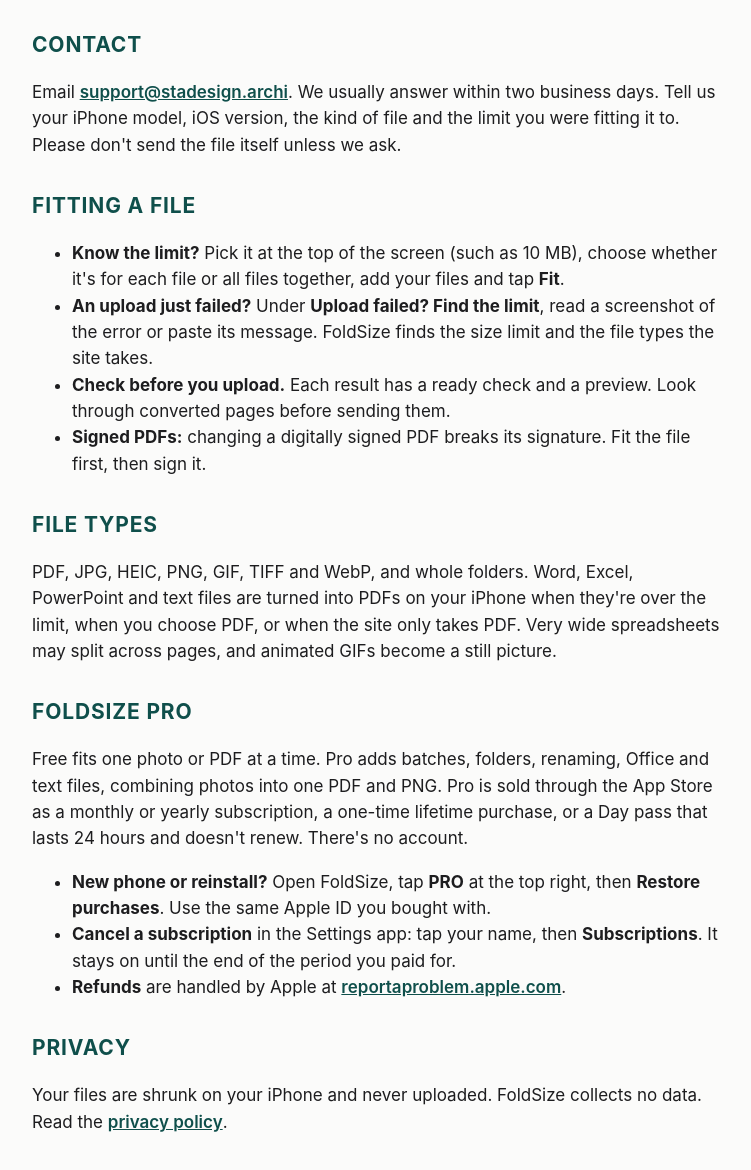
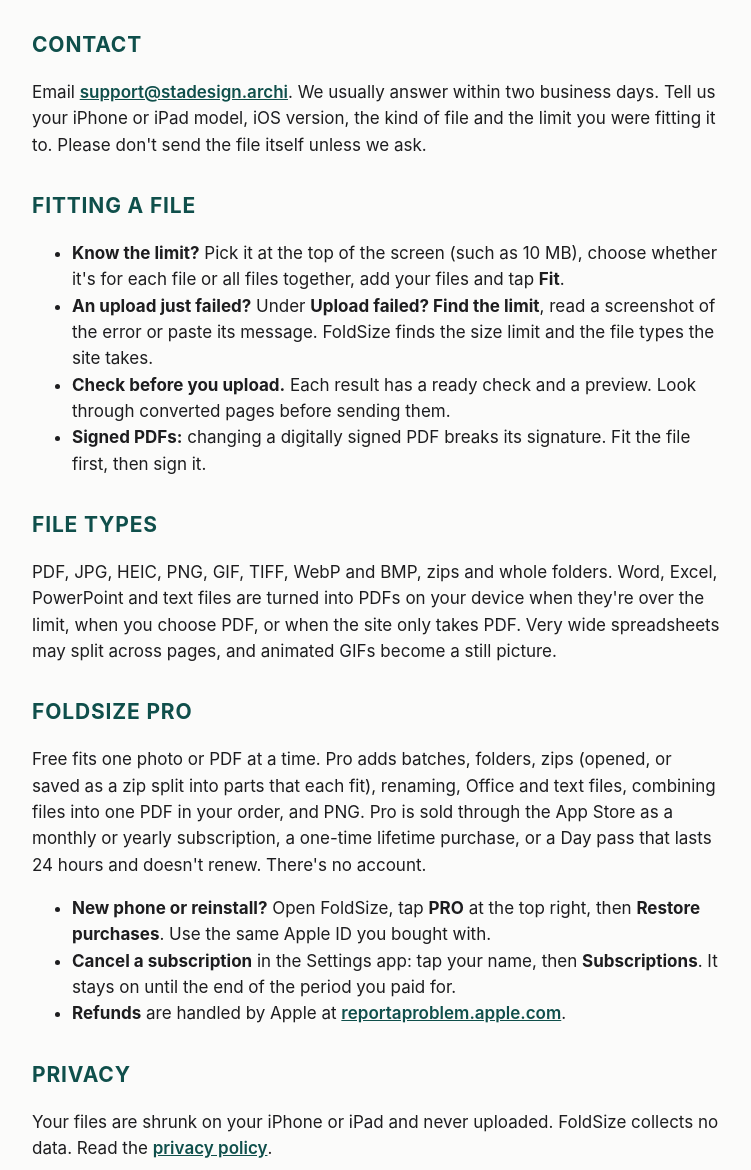
Before and after one commit to sthes26/foldsize, a plain HTML site: page index.html in a window 1280 px wide. Shown: the part 130-1300 px from the top of the page, without its empty margins (264-1015 px from the left). Drawn offline with Linux system fonts and the light colour scheme.

Commit message:
Mention zips, combining, BMP and iPad
Co-Authored-By: Claude Opus 5.5 <noreply@anthropic.com>
Claude-Session: https://claude.ai/code/session_01LREH7rtkrBKuKJQarvcdii

```diff
--- a/index.html
+++ b/index.html
@@ -5,7 +5,7 @@
 <header><h1>Fold<span class="s">Size</span></h1><p class="sub">Shrink &amp; Fit Files. Support from STA Design LLC.</p></header>
 
 <h2>Contact</h2>
-<p>Email <a href="mailto:support@stadesign.archi">support@stadesign.archi</a>. We usually answer within two business days. Tell us your iPhone model, iOS version, the kind of file and the limit you were fitting it to. Please don't send the file itself unless we ask.</p>
+<p>Email <a href="mailto:support@stadesign.archi">support@stadesign.archi</a>. We usually answer within two business days. Tell us your iPhone or iPad model, iOS version, the kind of file and the limit you were fitting it to. Please don't send the file itself unless we ask.</p>
 
 <h2>Fitting a file</h2>
 <ul>
@@ -16,10 +16,10 @@
 </ul>
 
 <h2>File types</h2>
-<p>PDF, JPG, HEIC, PNG, GIF, TIFF and WebP, and whole folders. Word, Excel, PowerPoint and text files are turned into PDFs on your iPhone when they're over the limit, when you choose PDF, or when the site only takes PDF. Very wide spreadsheets may split across pages, and animated GIFs become a still picture.</p>
+<p>PDF, JPG, HEIC, PNG, GIF, TIFF, WebP and BMP, zips and whole folders. Word, Excel, PowerPoint and text files are turned into PDFs on your device when they're over the limit, when you choose PDF, or when the site only takes PDF. Very wide spreadsheets may split across pages, and animated GIFs become a still picture.</p>
 
 <h2>FoldSize Pro</h2>
-<p>Free fits one photo or PDF at a time. Pro adds batches, folders, renaming, Office and text files, combining photos into one PDF and PNG. Pro is sold through the App Store as a monthly or yearly subscription, a one-time lifetime purchase, or a Day pass that lasts 24 hours and doesn't renew. There's no account.</p>
+<p>Free fits one photo or PDF at a time. Pro adds batches, folders, zips (opened, or saved as a zip split into parts that each fit), renaming, Office and text files, combining files into one PDF in your order, and PNG. Pro is sold through the App Store as a monthly or yearly subscription, a one-time lifetime purchase, or a Day pass that lasts 24 hours and doesn't renew. There's no account.</p>
 <ul>
 <li><b>New phone or reinstall?</b> Open FoldSize, tap <b>PRO</b> at the top right, then <b>Restore purchases</b>. Use the same Apple ID you bought with.</li>
 <li><b>Cancel a subscription</b> in the Settings app: tap your name, then <b>Subscriptions</b>. It stays on until the end of the period you paid for.</li>
@@ -27,7 +27,7 @@
 </ul>
 
 <h2>Privacy</h2>
-<p>Your files are shrunk on your iPhone and never uploaded. FoldSize collects no data. Read the <a href="privacy.html">privacy policy</a>.</p>
+<p>Your files are shrunk on your iPhone or iPad and never uploaded. FoldSize collects no data. Read the <a href="privacy.html">privacy policy</a>.</p>
 
 <footer>&copy; 2026 STA Design LLC</footer>
 </main></body></html>
```
Also changed, not shown: privacy.html (+4 -4 lines).
